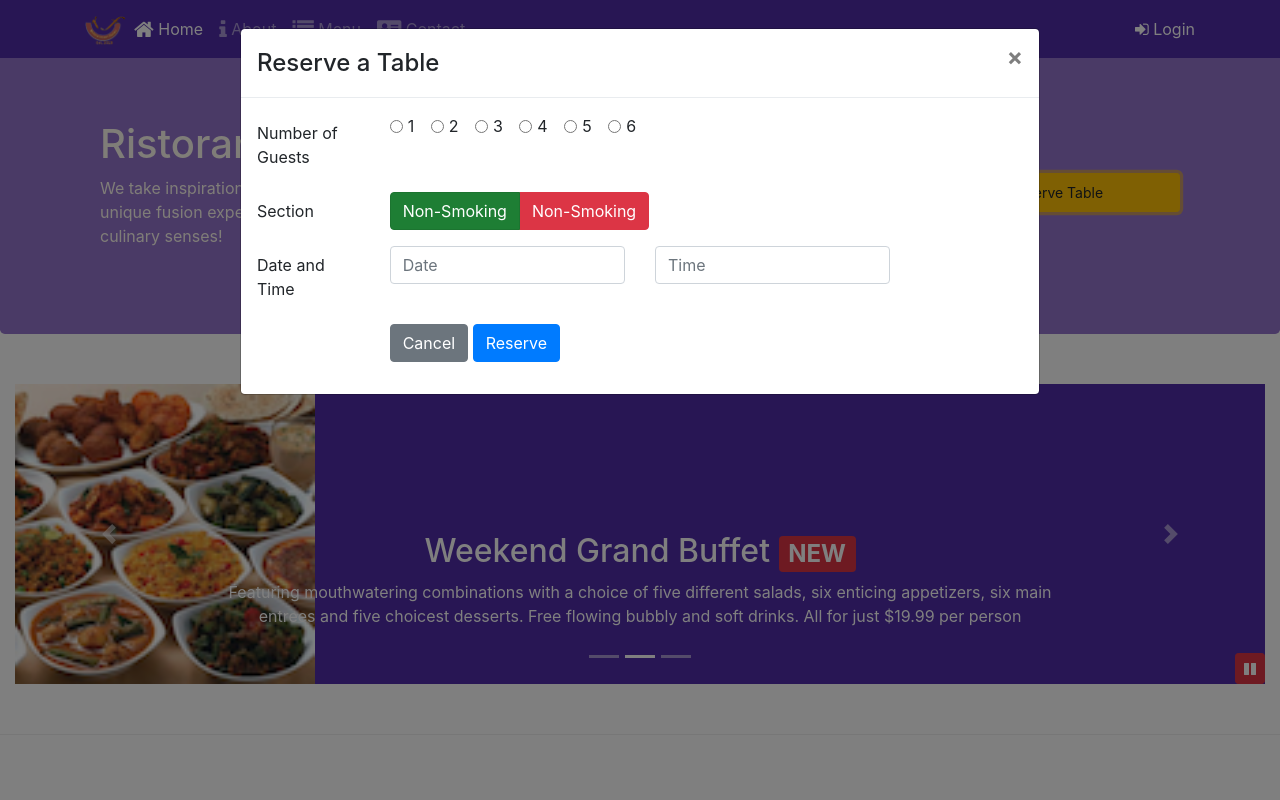
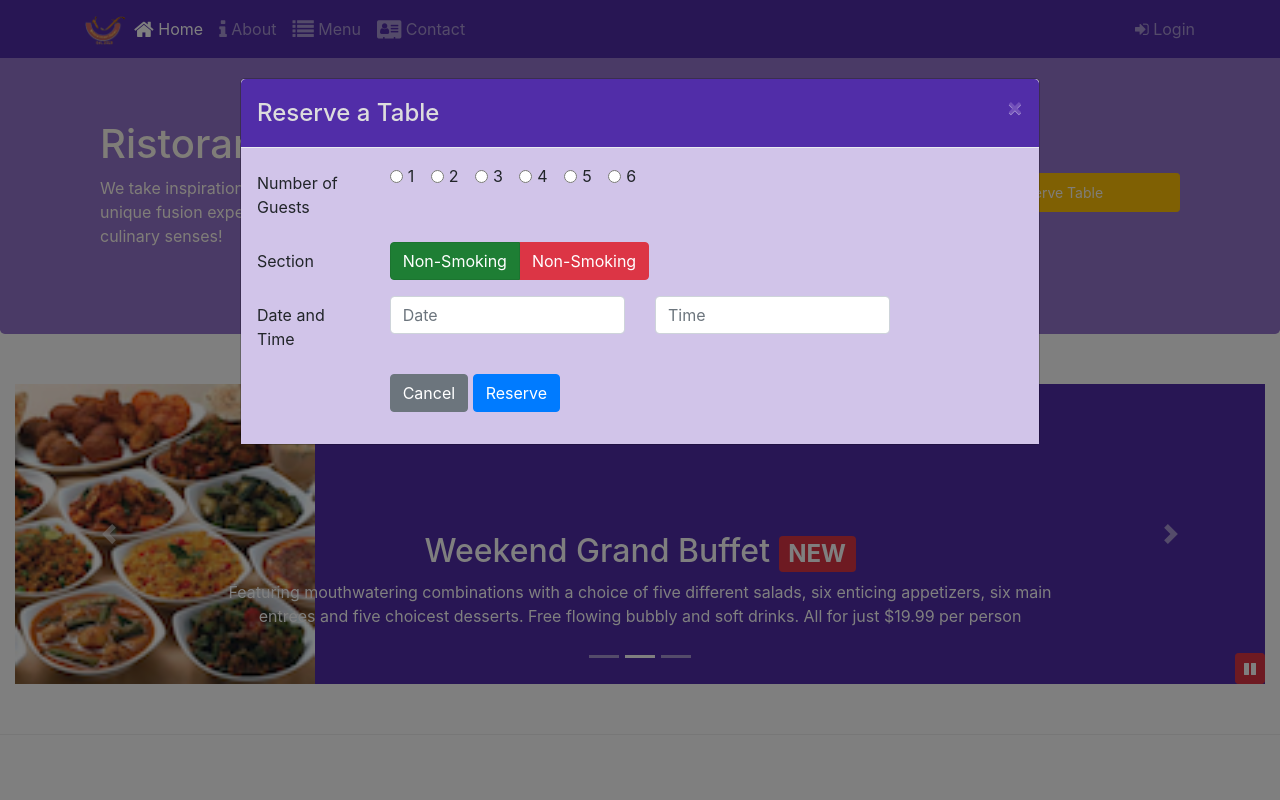
Before and after one commit to monkey-king-jim/conFusion, a website: page index.html in a window 1280 px wide. Both pictures are taken after a click on the button "Reserve Table". Shown: the top 800 px of the page. Drawn offline with nearby package versions, Linux system fonts and the light colour scheme.

Commit message:
Bootstrap, JQuery and Sass

```diff
--- a/css/styles.scss
+++ b/css/styles.scss
@@ -74,3 +74,19 @@ body{
     bottom: 0px;
     z-index: 1;
 }
+
+.modal {
+    @include zero-margin(50px,0px);
+    .modal-header {
+        background-color: #512DA8;
+        .modal-title {
+            color: #ddd;
+        }
+        .close {
+            color: #9575CD;
+        }
+    }
+    .modal-body {
+        background-color: #D1C4E9;
+    }
+}
--- a/index.html
+++ b/index.html
@@ -29,8 +29,8 @@
                     <li class="nav-item"><a class="nav-link" href="#"><span class="fa fa-list fa-lg"></span> Menu</a></li>
                     <li class="nav-item"><a class="nav-link" href="./contactus.html"><span class="fa fa-address-card fa-lg"></span> Contact</a></li>
                 </ul>
-                <span class="navbar-text">
-                    <a data-toggle="modal" data-target="#loginModal">
+                <span class="navbar-text" id="login">
+                    <!-- <a data-toggle="modal" data-target="#loginModal"> -->
                     <span class="fa fa-sign-in"></span> Login</a>
                 </span>
             </div>
@@ -167,8 +167,8 @@
                     <img src="img/logo.png" class="img-fliud">
                 </div>
                 <div class="col-12 col-sm align-self-center">
-                    <a href="#reserveModal" class="btn btn-block btn-warning nav-link btn-sm"
-                    role="button" data-toggle="modal">Reserve Table</a>
+                    <a class="btn btn-block btn-warning nav-link btn-sm"
+                    role="button" id="reserveTable">Reserve Table</a>
                 </div>
             </div>
         </div>
@@ -341,6 +341,21 @@
             });
         });
     </script>
+    <script>
+        $('#reserveTable').click(function(){
+            $('#reserveModal').modal('show');
+        });
+    </script>
+    <script>
+        $('#login').click(function(){
+            $('#loginModal').modal('show');
+        });
+    </script>
+    <script>
+        $('#login').click(function(){
+            $('#loginModal').modal('show');
+        });
+    </script>
 </body>
 
 </html>
```
Also changed, not shown: css/styles.css.
